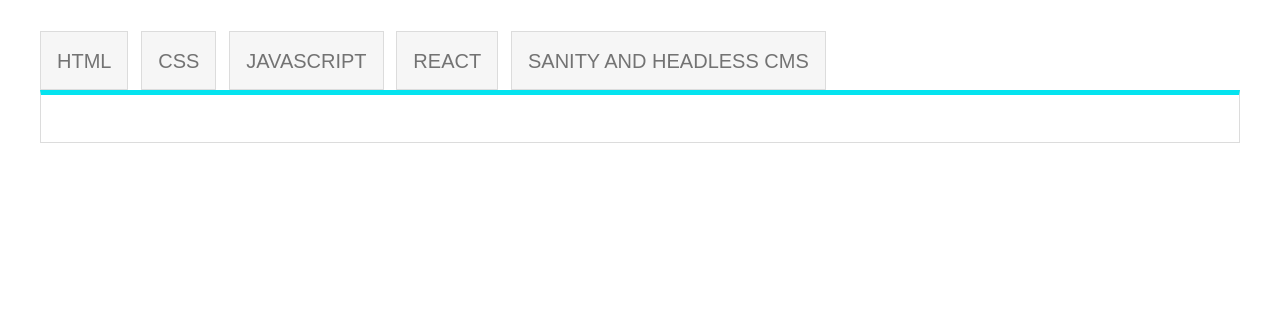
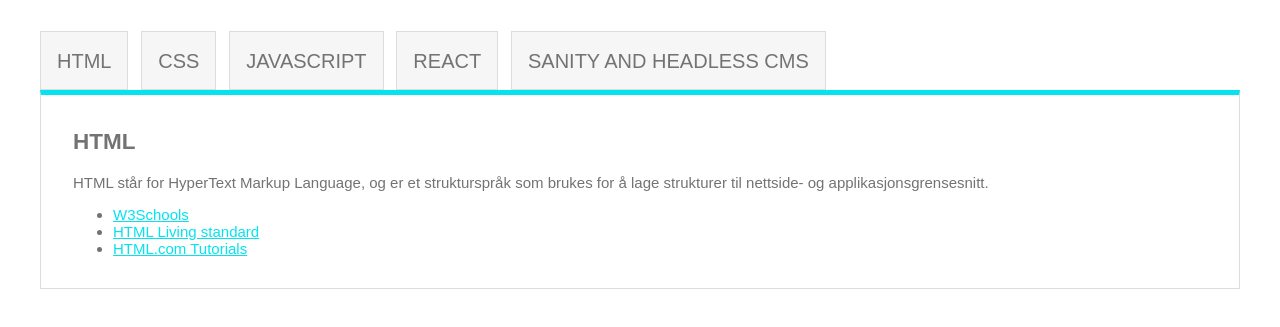
Before and after one commit to jennifergri/uin23ak2_resource_layout_Grimsrud, a plain HTML site: page index.html in a window 1280 px wide. Shown: the part 189-516 px from the top of the page. Drawn offline with Linux system fonts and the light colour scheme.

Commit message:
Endret til innhold på forsiden i main

```diff
--- a/code.js
+++ b/code.js
@@ -1,9 +1,6 @@
 //Inspirasjon av Legodudes kode fra forelesning 20 jan - oppgave 4.
 //Inspirasjon min eksamensinnlevering i innprog - minstekrav 2
 //Hjelp av studass
-
-
-//Ville ha main på forsiden tom når siden oppdateres!
 
 //Navigasjon:
 let menu = ""
--- a/index.html
+++ b/index.html
@@ -21,17 +21,13 @@
         </nav>
         <main>
             <div id="informasjon">
-                <!--
                 <h2>HTML</h2>
                 <p>HTML står for HyperText Markup Language, og er et strukturspråk som brukes for å lage strukturer til nettside- og applikasjonsgrensesnitt.</p>
-                -->
             </div>
             <ul id="linker">
-                <!--
-                <li><a href="">W3Schools</a></li>
-                <li><a href="">HTML Living standard</a></li>
-                <li><a href="">HTML.com Tutorials</a></li>
-                -->
+                <li><a href="https://www.w3schools.com/html/">W3Schools</a></li>
+                <li><a href="https://html.spec.whatwg.org/multipage/">HTML Living standard</a></li>
+                <li><a href="https://html.com/">HTML.com Tutorials</a></li>
             </ul>
         </main>
     </div>
```
